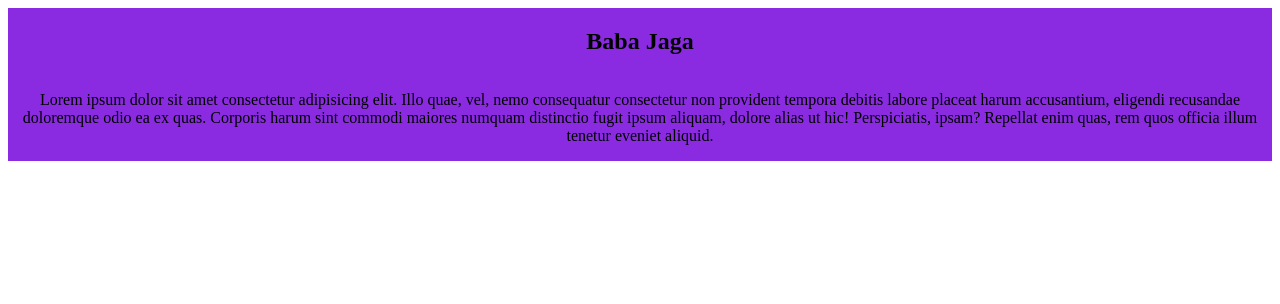
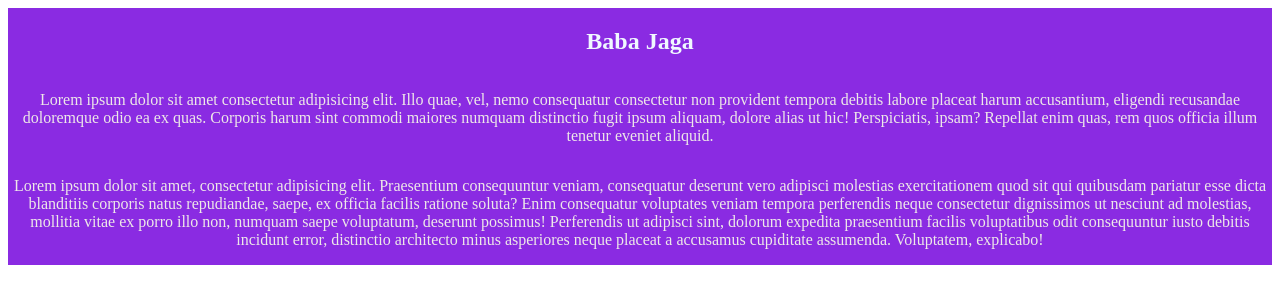
Before and after one commit to Armandas-Judzinskis/testavimas2, a plain HTML site: page index.html in a window 1280 px wide. Drawn offline with Linux system fonts and the light colour scheme.

Commit message:
pakeistos raidės

```diff
--- a/index.html
+++ b/index.html
@@ -12,6 +12,9 @@
             <h1>Baba Jaga</h1>
             <p>Lorem ipsum dolor sit amet consectetur adipisicing elit. Illo quae, vel, nemo consequatur consectetur non provident tempora debitis labore placeat harum accusantium, eligendi recusandae doloremque odio ea ex quas. Corporis harum sint commodi maiores numquam distinctio fugit ipsum aliquam, dolore alias ut hic! Perspiciatis, ipsam? Repellat enim quas, rem quos officia illum tenetur eveniet aliquid.
             </p>
+            <p>
+                Lorem ipsum dolor sit amet, consectetur adipisicing elit. Praesentium consequuntur veniam, consequatur deserunt vero adipisci molestias exercitationem quod sit qui quibusdam pariatur esse dicta blanditiis corporis natus repudiandae, saepe, ex officia facilis ratione soluta? Enim consequatur voluptates veniam tempora perferendis neque consectetur dignissimos ut nesciunt ad molestias, mollitia vitae ex porro illo non, numquam saepe voluptatum, deserunt possimus! Perferendis ut adipisci sint, dolorum expedita praesentium facilis voluptatibus odit consequuntur iusto debitis incidunt error, distinctio architecto minus asperiores neque placeat a accusamus cupiditate assumenda. Voluptatem, explicabo!
+            </p>
         </section>
     </main>
 
--- a/main.css
+++ b/main.css
@@ -3,4 +3,9 @@
     display: flex;
     text-align: center;
     flex-direction: column;
+    color: aliceblue;
 }
+
+p{
+    color: rgb(238, 232, 232);
+}
```
